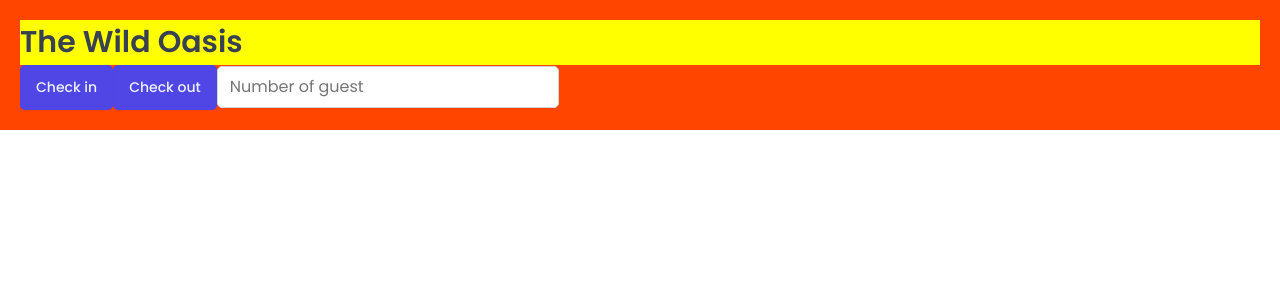
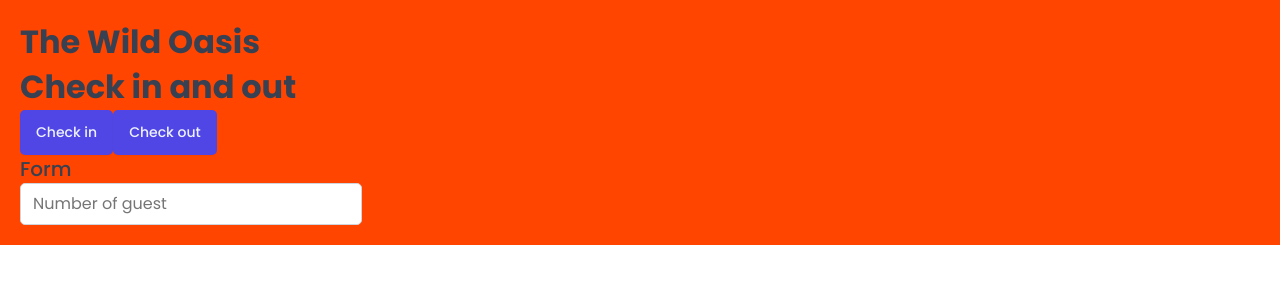
Before and after one commit to fengbanjiazhu/Wild-Oasis, a React (Vite) app: page / in a window 1280 px wide. Shown: the top 300 px of the page. Built offline with nearby package versions, Linux system fonts and the light colour scheme; a web font is replaced by a local one.

Commit message:
test styled component with props & as

```diff
--- a/src/App.jsx
+++ b/src/App.jsx
@@ -2,12 +2,7 @@
 import GlobalStyles from "./styles/GlobalStyles";
 import Button from "./ui/Button";
 import Input from "./ui/Input";
-
-const H1 = styled.h1`
-  font-size: 30px;
-  font-weight: 600;
-  background-color: yellow;
-`;
+import Heading from "./ui/Heading";
 
 const StyledApp = styled.div`
   background-color: orangered;
@@ -19,7 +14,8 @@
     <>
       <GlobalStyles></GlobalStyles>
       <StyledApp>
-        <H1>The Wild Oasis</H1>
+        <Heading type="h1">The Wild Oasis</Heading>
+        <Heading type="h2">Check in and out</Heading>
         <Button
           onClick={() => {
             console.log("checked in");
@@ -34,6 +30,7 @@
         >
           Check out
         </Button>
+        <Heading as="h3">Form</Heading>
         <Input type="number" placeholder="Number of guest"></Input>
       </StyledApp>
     </>
--- /dev/null
+++ b/src/ui/Heading.jsx
@@ -0,0 +1,33 @@
+import { css, styled } from "styled-components";
+
+// const test = css`
+//   text-align: center;
+//   ${10 > 5 && "background-color: yellow;"}
+// `;
+
+const Heading = styled.h1`
+  ${(props) =>
+    props.as === "h1" &&
+    css`
+      font-size: 3rem;
+      font-weight: 600;
+    `}
+
+  ${(props) =>
+    props.as === "h2" &&
+    css`
+      font-size: 2rem;
+      font-weight: 600;
+    `}
+
+    ${(props) =>
+    props.as === "h3" &&
+    css`
+      font-size: 2rem;
+      font-weight: 500;
+    `}
+
+  line-height:1.4
+`;
+
+export default Heading;
```
